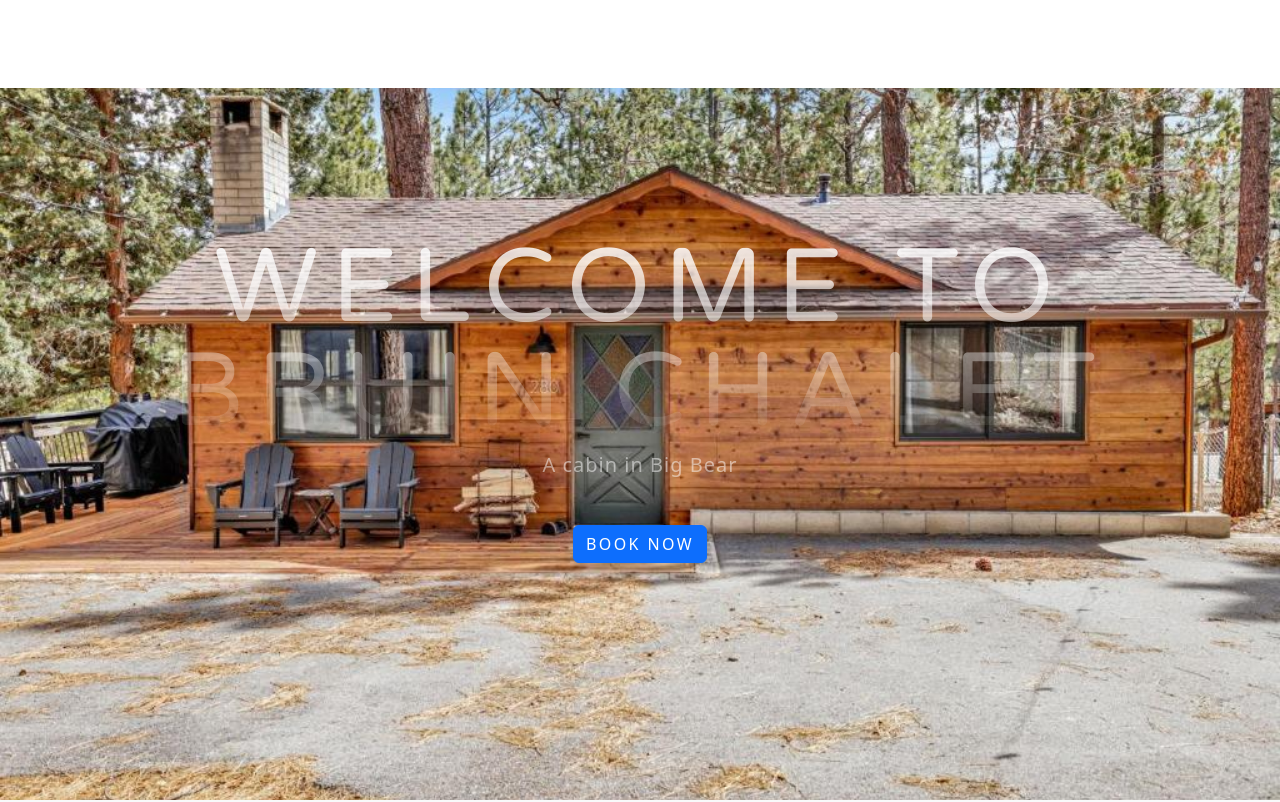
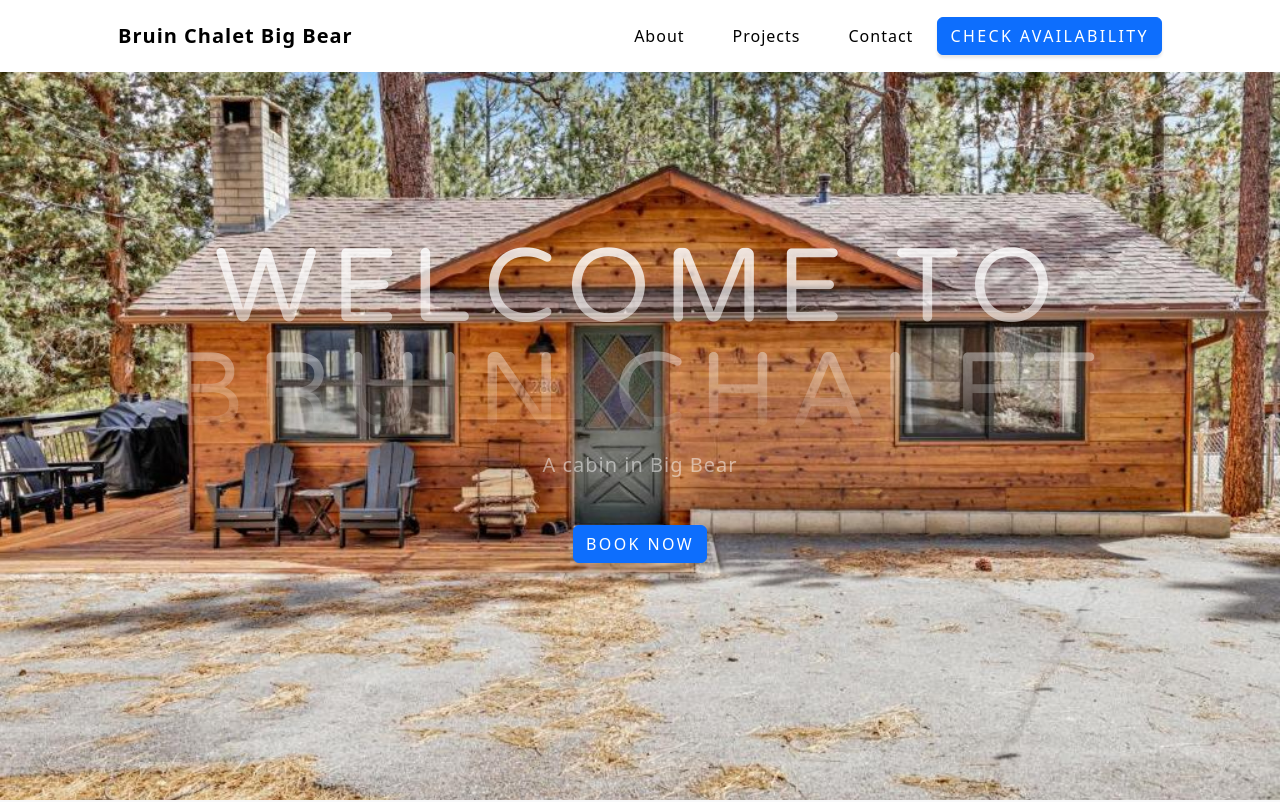
Before and after one commit to machavez2011/bruin-chalet, a React (Vite) app: page / in a window 1280 px wide. Shown: the top 802 px of the page. Built offline with nearby package versions, Linux system fonts and the light colour scheme.

Commit message:
NavBar styling updates and Button added

```diff
--- a/src/components/LandingPage/modules/NavBar/nav-bar.jsx
+++ b/src/components/LandingPage/modules/NavBar/nav-bar.jsx
@@ -1,21 +1,22 @@
 import React from "react";
+import Button from 'react-bootstrap/Button';
 
 const NavBar = ({openModal}) => {
     return (
-        <nav class="navbar navbar-expand-lg navbar-light fixed-top" id="mainNav">
-            <div class="container px-4 px-lg-5">
-                <a class="navbar-brand" href="#page-top">Bruin Chalet Big Bear</a>
-                <button class="navbar-toggler navbar-toggler-right" type="button" data-bs-toggle="collapse" data-bs-target="#navbarResponsive" aria-controls="navbarResponsive" aria-expanded="false" aria-label="Toggle navigation">
+        <nav className="navbar navbar-expand-lg navbar-light fixed-top" id="mainNav">
+            <div className="container px-4 px-lg-5">
+                <a className="navbar-brand" href="#page-top">Bruin Chalet Big Bear</a>
+                <button className="navbar-toggler navbar-toggler-right" type="button" data-bs-toggle="collapse" data-bs-target="#navbarResponsive" aria-controls="navbarResponsive" aria-expanded="false" aria-label="Toggle navigation">
                     Menu
-                    <i class="fas fa-bars"></i>
+                    <i className="fas fa-bars"></i>
                 </button>
-                <div class="collapse navbar-collapse" id="navbarResponsive">
-                    <ul class="navbar-nav ms-auto">
-                        <li class="nav-item"><a class="nav-link" href="#about">About</a></li>
-                        <li class="nav-item"><a class="nav-link" href="#projects">Projects</a></li>
-                        <li class="nav-item"><a class="nav-link" href="#signup">Contact</a></li>
-                        <li class="nav-item" onClick={openModal}><a class="nav-link">Check Availability</a></li>
+                <div className="collapse navbar-collapse" id="navbarResponsive">
+                    <ul className="navbar-nav ms-auto">
+                        <li className="nav-item"><a className="nav-link" href="#about">About</a></li>
+                        <li className="nav-item"><a className="nav-link" href="#projects">Projects</a></li>
+                        <li className="nav-item"><a className="nav-link" href="#signup">Contact</a></li>
                     </ul>
+                    <Button variant="primary" className="" onClick={openModal}>Check Availability</Button>
                 </div>
             </div>
         </nav>
```
Also changed, not shown: css/styles.css.
